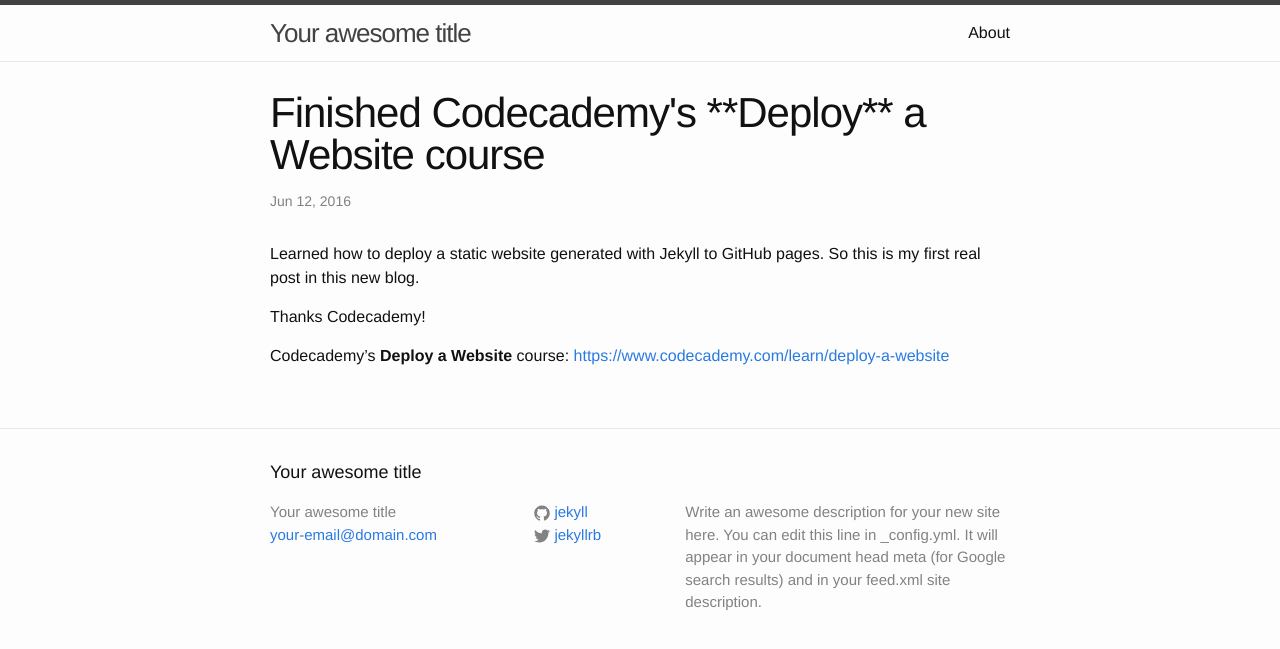
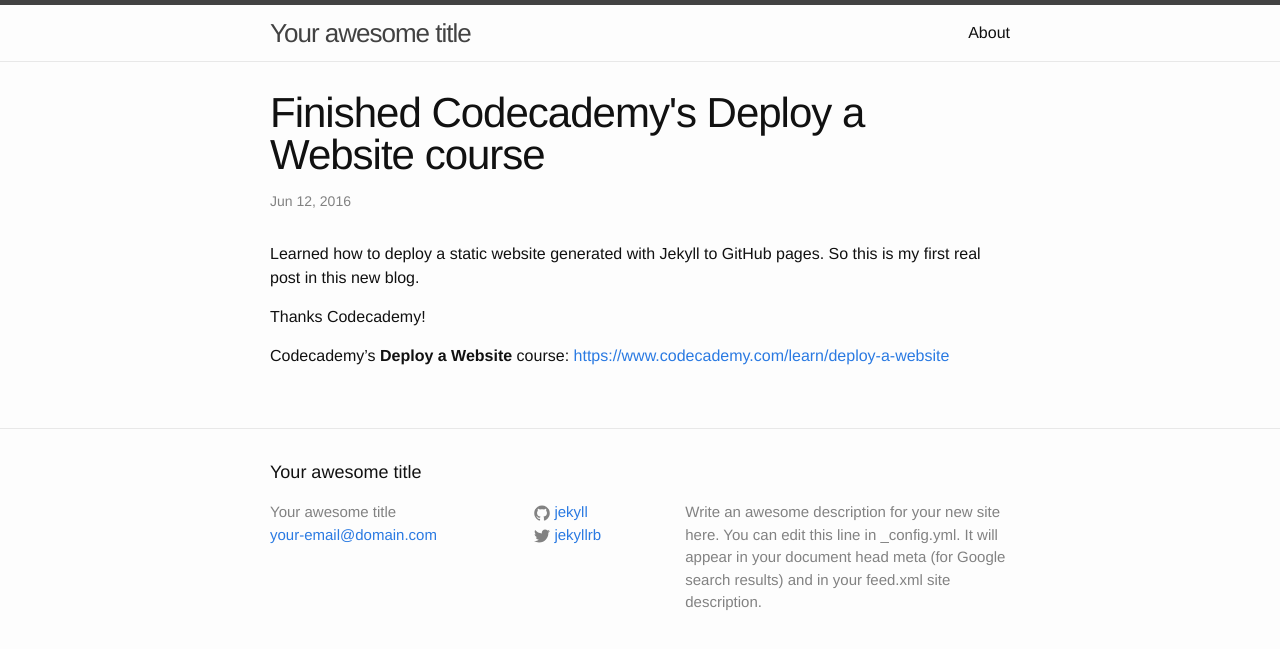
Before and after one commit to ScienceScribe/ScienceScribe.github.io, a Jekyll site: the page built from _posts/2016-06-12-finished-Codecademy-Deploy-a-Website-course.markdown, in a window 1280 px wide. Shown: the top 649 px of the page. Built offline with Jekyll 4.4.1, drawn with Linux system fonts in a browser that asks for light colours.

```diff
--- a/_posts/2016-06-12-finished-Codecademy-Deploy-a-Website-course.markdown
+++ b/_posts/2016-06-12-finished-Codecademy-Deploy-a-Website-course.markdown
@@ -1,6 +1,6 @@
 ---
 layout: post
-title:  "Finished Codecademy's **Deploy** a Website course"
+title:  "Finished Codecademy's Deploy a Website course"
 date:   2016-06-12
 categories: jekyll update
 ---
```
